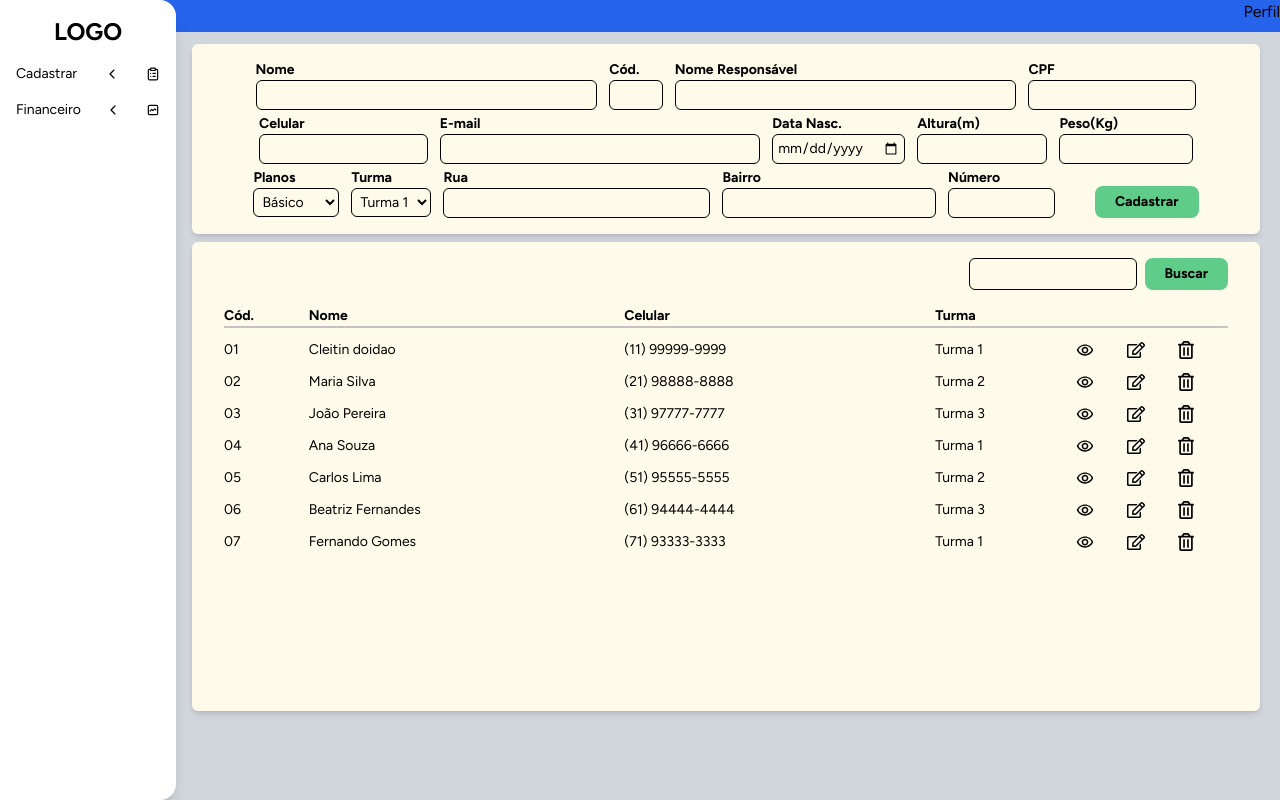
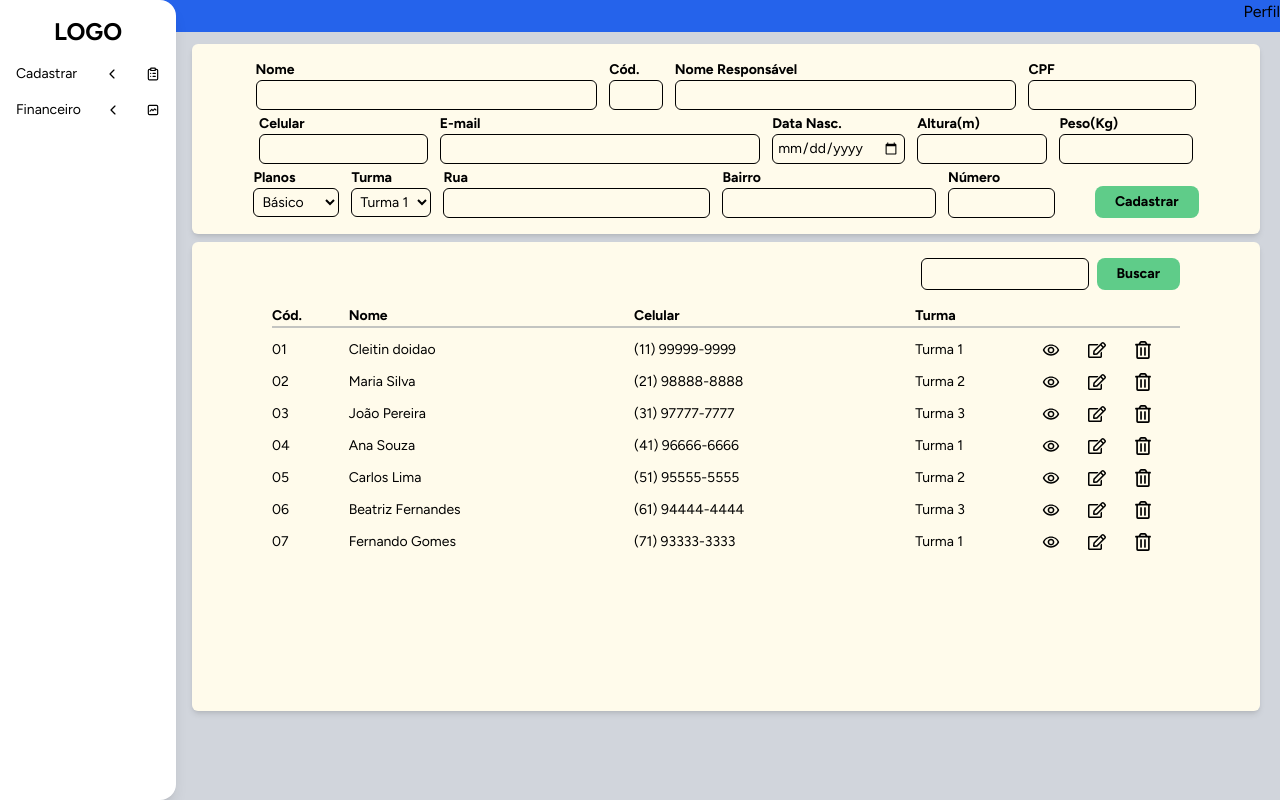
Before and after one commit to felixmarcelo7/sistema-cadastro-alunos, a React (Vite) app in the folder frontend/: page /studants in a window 1280 px wide. Built offline with nearby package versions, Linux system fonts and the light colour scheme; a web font is replaced by a local one.

Commit message:
sei lá kkkk

```diff
--- a/frontend/src/pages/Students.jsx
+++ b/frontend/src/pages/Students.jsx
@@ -239,7 +239,7 @@ const Studantes = () => {
           </div>
         </form>
       </section>
-      <section className="bg-amber-50 mr-5 rounded-md font-primary shadow-md mt-2 px-8 py-4 overflow-auto h-[62%]">
+      <section className="bg-amber-50 mr-5 rounded-md font-primary shadow-md mt-2 px-20 py-4 overflow-auto h-[62%]">
         {/* tabela de alunos cadastrados */}
         <form action="" className="flex flex-wrap gap-x-2 justify-end text-sm">
           <input
```
